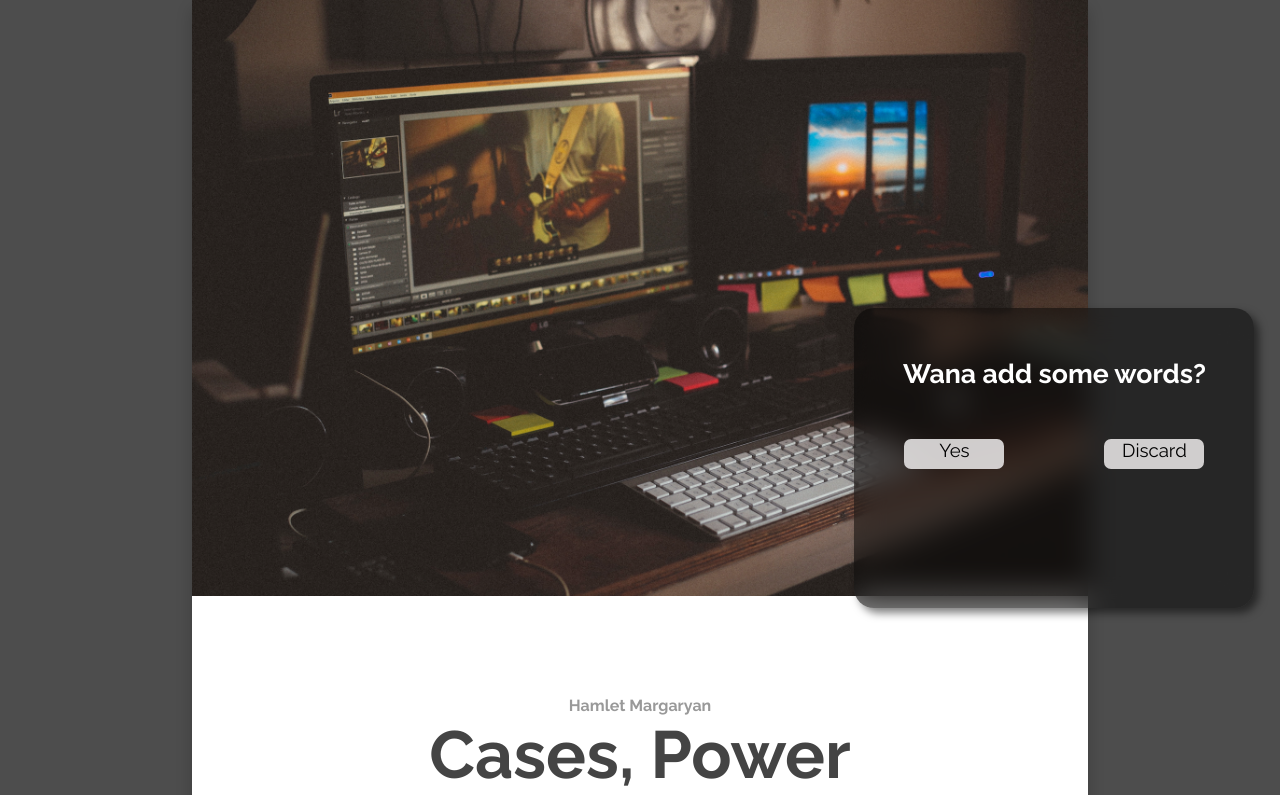
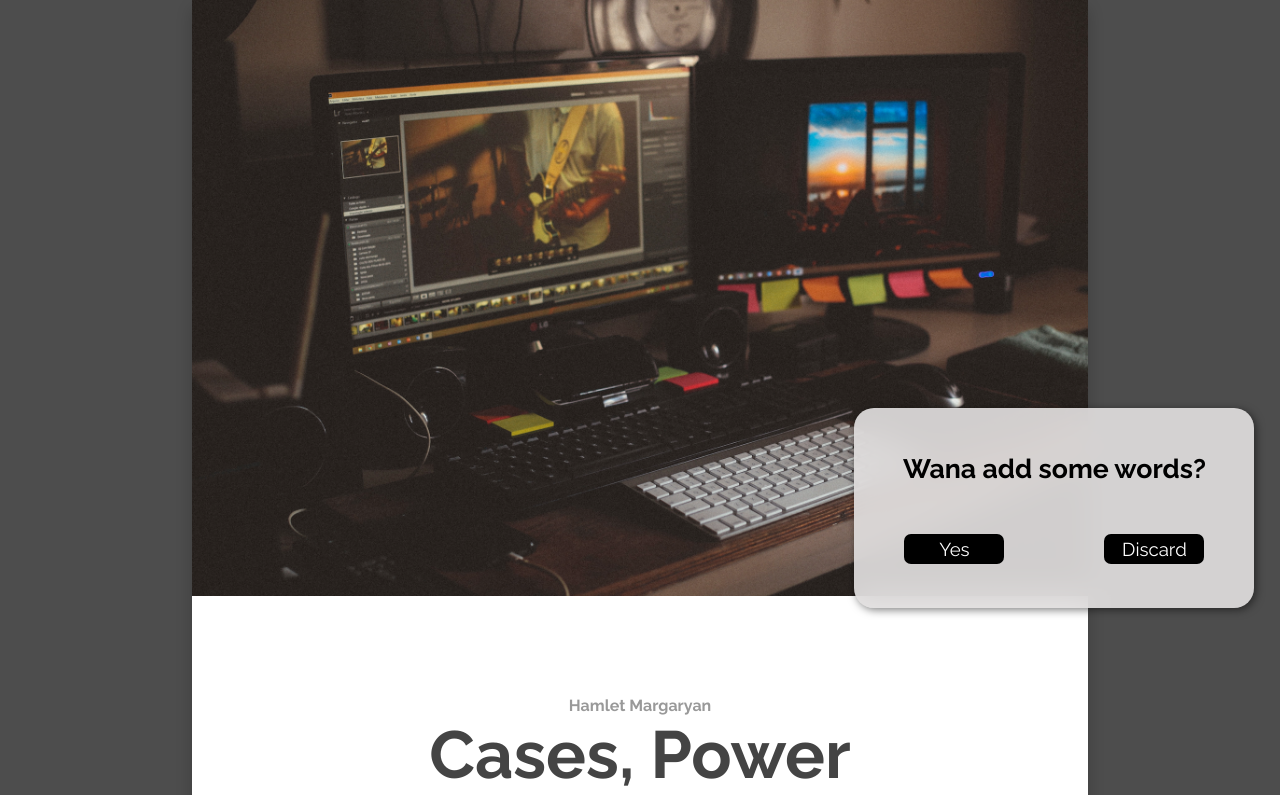
Before and after one commit to MrMargaryan/Youlang-articles, a PHP site: page / in a window 1280 px wide. Shown: the part 176-971 px from the top of the page. Run offline with PHP 8.4, Linux system fonts and the light colour scheme; some web fonts are replaced.

Commit message:
edited module window

```diff
--- a/site/style.css
+++ b/site/style.css
@@ -21,7 +21,7 @@ body {
 
 .modal_window {
     width: 400px;
-    height: 300px;
+    height: 200px;
     box-sizing: border-box;
     bottom: 2%;
     right: 2%;
@@ -29,17 +29,17 @@ body {
     display: flex;
     flex-direction: column;
     position: fixed;
-    background-color: rgba(0, 0, 0, .5);
+    background-color: rgba(228, 225, 225, .9);
     backdrop-filter: blur(15px);
     -webkit-backdrop-filter: blur(15px);
     border-radius: 20px;
-    box-shadow: 5px 5px 8px rgba(0, 0, 0, .5);
+    box-shadow: 2px 2px 8px rgba(0, 0, 0, .5);
 }
 
 .modal_window h1 {
     font-size: 20pt;
-    color: white;
-    margin-top: 50px;
+    color: black;
+    margin-top: 45px;
 }
 
 .modal_window h1:after {
@@ -50,10 +50,13 @@ body {
     display: block;
     width: 100px;
     height: 30px;
-    background-color: rgba(228, 225, 225, .9);
+    background-color: rgba(0, 0, 0, 1);
     border-radius: 7px;
-    text-align: center;
     margin: 0;
+    color: white;
+    display: flex;
+    align-items: center;
+    justify-content: center;
 }
 
 .modal_window .row {
```
